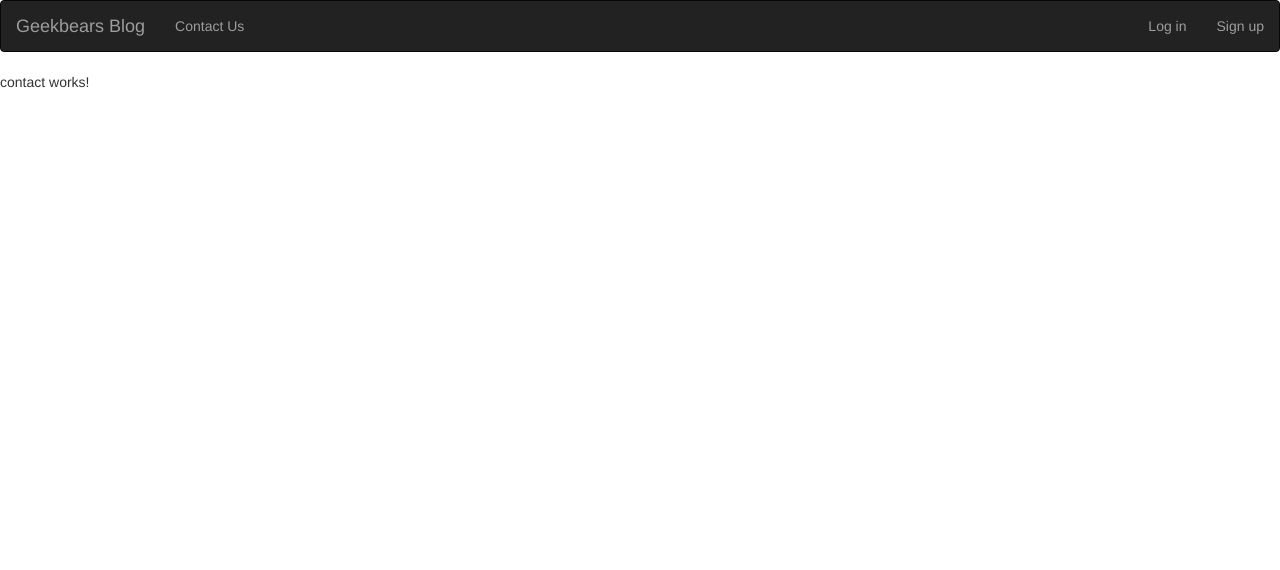
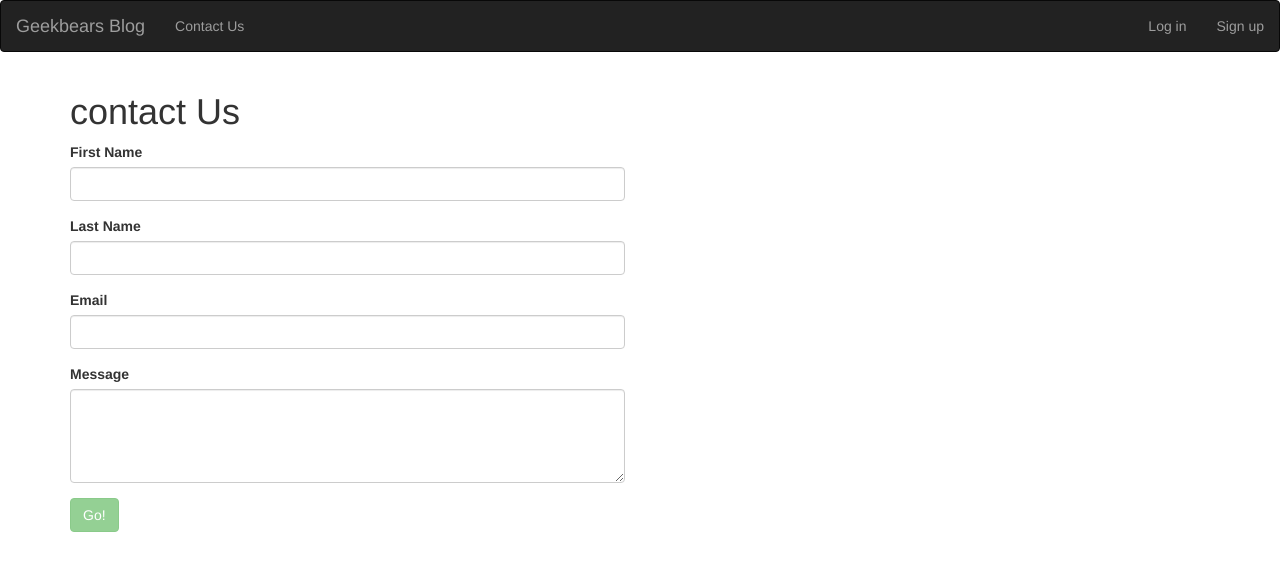
Before and after one commit to ivan-rangel/blog-ng5, an Angular app: page /contact in a window 1280 px wide. Shown: the top 570 px of the page. Built offline with nearby package versions, Linux system fonts and the light colour scheme.

Commit message:
Send contact mails

```diff
--- a/src/app/app.module.ts
+++ b/src/app/app.module.ts
@@ -20,6 +20,7 @@ import { ProfileComponent } from './components/profile/profile.component';
 
 import { AuthService } from './services/auth/auth.service';
 import { PostService } from './services/post/post.service';
+import { ContactService } from './services/statics/contact/contact.service';
 
 
 @NgModule({
@@ -42,7 +43,7 @@ import { PostService } from './services/post/post.service';
     BsDropdownModule.forRoot(),
     TooltipModule.forRoot(),
   ],
-  providers: [AuthService, PostService],
+  providers: [AuthService, PostService, ContactService],
   bootstrap: [AppComponent]
 })
 export class AppModule { }
--- a/src/app/components/contact/contact.component.html
+++ b/src/app/components/contact/contact.component.html
@@ -1,3 +1,29 @@
-<p>
-  contact works!
-</p>
+<div class="container">
+  <h1>contact Us</h1>
+  <div class="row">
+    <div class="col-md-6">
+      <form (ngSubmit)="sendContact()" #contactForm="ngForm">
+        <div class="form-group">
+          <label for="name">First Name</label>
+          <input type="text" class="form-control" [(ngModel)]="contact.firstName" name="firstName" required>
+        </div>
+        <div class="form-group">
+          <label for="name">Last Name</label>
+          <input type="text" class="form-control" [(ngModel)]="contact.lastName" name="lastName" required>
+        </div>
+        <div class="form-group">
+          <label for="name">Email</label>
+          <input type="email" class="form-control" [(ngModel)]="contact.email" name="email" required>
+        </div>
+        <div class="form-group">
+          <label for="name">Message</label>
+          <textarea rows="4" class="form-control" [(ngModel)]="contact.message" name="message" required></textarea>
+        </div>
+
+        <div class="form-group">
+          <button type="submit" class="btn btn-success" [disabled]="!contactForm.form.valid">Go!</button>
+        </div>
+      </form>
+    </div>
+  </div>
+</div>
--- a/src/app/components/contact/contact.component.ts
+++ b/src/app/components/contact/contact.component.ts
@@ -1,4 +1,6 @@
 import { Component, OnInit } from '@angular/core';
+import { ContactService } from '../../services/statics/contact/contact.service';
+import { AuthService } from '../../services/auth/auth.service';
 
 @Component({
   selector: 'app-contact',
@@ -6,10 +8,39 @@ import { Component, OnInit } from '@angular/core';
   styleUrls: ['./contact.component.css']
 })
 export class ContactComponent implements OnInit {
+  contact = {
+    firstName: null,
+    lastName: null,
+    email: null,
+    message: null,
+  }
+  currentUser
 
-  constructor() { }
+  constructor(private contactS: ContactService, private authS: AuthService) { }
 
   ngOnInit() {
+    if (this.authS.isLoggedIn()) {
+      this.currentUser = this.authS.currentUser();
+      this.contact.firstName = this.currentUser.firstName
+      this.contact.lastName = this.currentUser.lastName
+      this.contact.email = this.currentUser.email
+    }
+  }
+  public sendContact() {
+    this.contactS.sendContact(this.contact)
+      .then(() => {
+        alert('Message sent to the admin')
+        this.contact = {
+          firstName: null,
+          lastName: null,
+          email: null,
+          message: null,
+        }
+      })
+      .catch((err) => {
+        console.log(err);
+        alert('Error sending the message')
+      })
   }
 
 }
--- /dev/null
+++ b/src/app/services/statics/contact/contact.service.ts
@@ -0,0 +1,24 @@
+import { Injectable } from '@angular/core';
+import { Headers, Http } from '@angular/http';
+import 'rxjs/add/operator/toPromise';
+
+@Injectable()
+export class ContactService {
+  apiURL = 'http://local.blog.com:8080/api/v1/contact';
+
+  constructor(private http: Http) { }
+
+  public sendContact(contact) {
+    let promise = new Promise((resolve, reject) => {
+      this.http.post(this.apiURL, contact).toPromise()
+        .then(res => {
+          resolve()
+        })
+        .catch(res => {
+          let data = res.json();
+          reject(data)
+        })
+    })
+    return promise;
+  }
+}
```
Also changed, not shown: 1 other file (tests, documents, lock files or other folders).
